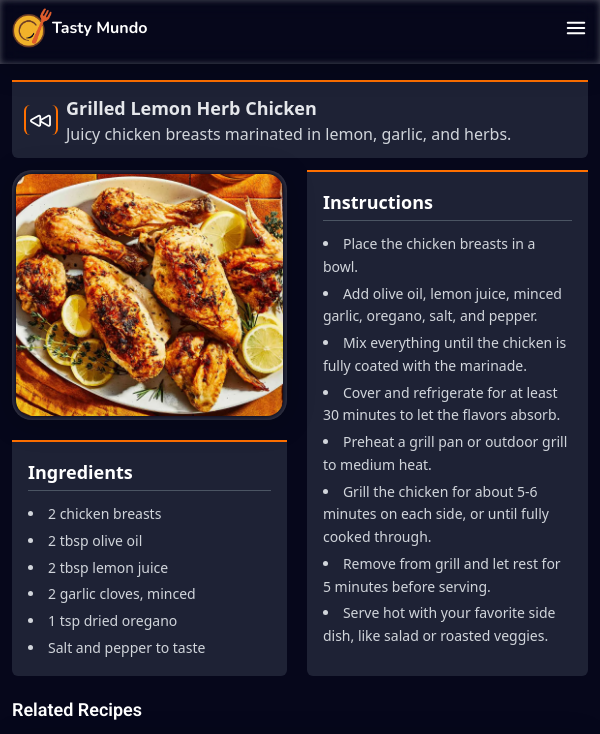
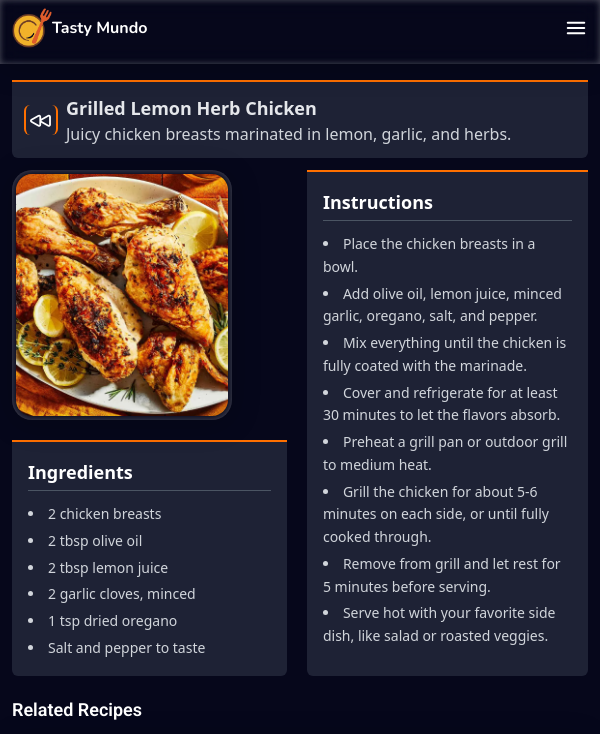
Before and after one commit to AimableUK/Tasty_Mundo, a React (Vite) app: page /recipedetails/1 in a window 600 px wide. Shown: the top 734 px of the page. Built offline with nearby package versions, Linux system fonts and the light colour scheme; a web font is replaced by a local one.

Commit message:
Added More Styling for better responsiveness

```diff
--- a/src/Components/Recipes/RecipeDetails.jsx
+++ b/src/Components/Recipes/RecipeDetails.jsx
@@ -60,7 +60,7 @@ const RecipeDetails = () => {
             <img
               src={recipe.image}
               alt="beetrootHummusToastImg"
-              className="card cardi p-1 relative rounded-xl shadow-xl object-cover w-full"
+              className="card cardi lg:w-full p-1 relative rounded-xl shadow-xl object-cover w-full"
             />
             <div className="w-full p-4 bg-[#1e2235] rounded-b-md border-t-2 border-primaryColor whitespace-nowrap">
               <h4 className="text-lg font-semibold text-white mb-3 border-b border-gray-600 pb-1">
--- a/src/index.css
+++ b/src/index.css
@@ -216,15 +216,17 @@ body {
   }
 }
 
-@media(min-width:590px) and (max-width: 768px) {
+@media(min-width:590px) and (max-width: 767px) {
   .recipe-container {
     flex-direction: row;
   }
+
+  .cardi {
+    width: 80% !important;
+  }
 }
 
-.cardi {
-  width: 100%;
-}
+
 
 @media(min-width: 768px) and (max-width: 900px) {
   .cardi {
```
